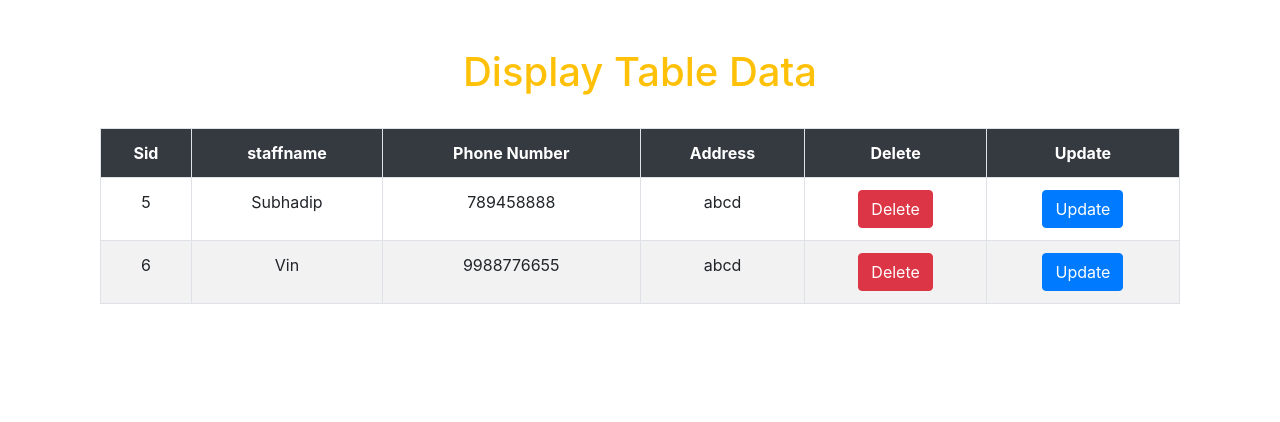
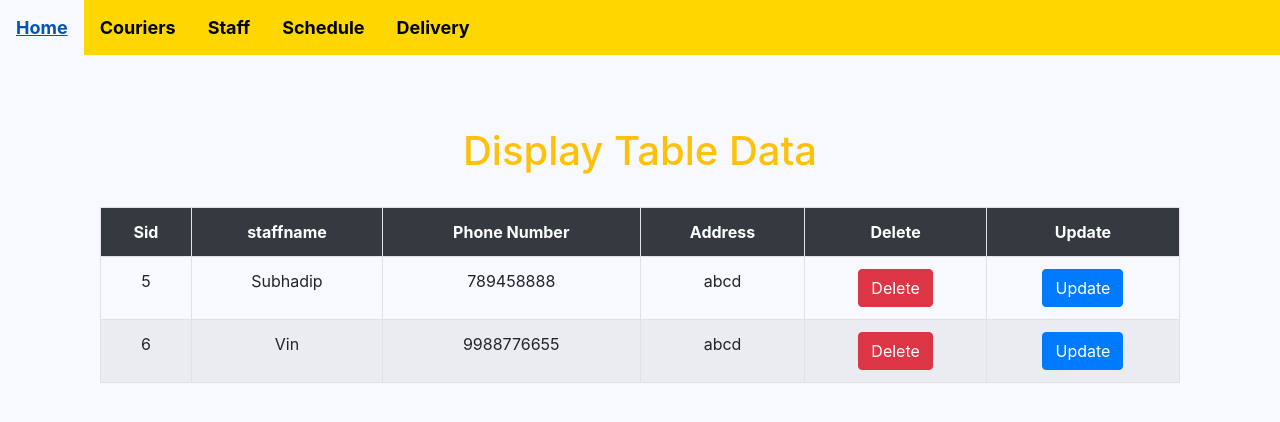
Before and after one commit to subhadippal006/Courier-Management-System, a PHP site: page /dbmsminiproj/display.php in a window 1280 px wide. Shown: the top 422 px of the page. Run offline with PHP 8.4, Linux system fonts and the light colour scheme; data comes from the database, SQL or seed files in the repository; some libraries are stand-ins or nearby versions.

Commit message:
added new buttn

```diff
--- a/display.php
+++ b/display.php
@@ -12,8 +12,78 @@
  <link rel="stylesheet" type="text/css" href="http://ajax.aspnetcdn.com/ajax/jquery.dataTables/1.9.4/css/jquery.dataTables.css">
    <script type="text/javascript" charset="utf8" src="https://ajax.aspnetcdn.com/ajax/jquery.dataTables/1.9.4/jquery.dataTables.min.js"></script>
 
+  <link rel="stylesheet" href="https://cdnjs.cloudflare.com/ajax/libs/font-awesome/4.7.0/css/font-awesome.min.css">
+  <style>
+
+     figcaption {
+      color:black;
+      font-style: italic;
+      padding: 5px;
+      text-align: center;
+    }
+    * {
+      box-sizing: border-box;
+    }
+
+    .column {
+      float: left;
+      width: 20%;
+      padding: 20px;
+    }
+
+    /* Clearfix (clear floats) */
+    .row::after {
+      content: "";
+      clear: both;
+      display: table;
+    }
+    </style>
+<style>
+
+   ul {
+     list-style-type: none;
+     margin: 0;
+     padding: 0;
+     overflow:hidden;
+     background-color: #FFD700;
+   }
+
+   li {
+     float: left;
+   }
+
+   li a {
+     display: block;
+     color: black;
+     text-align: center;
+     padding: 14px 16px;
+     font-size: large;
+     text-decoration: none;
+   }
+
+   li a:hover {
+     background-color:ghostwhite;
+   }
+   .checked {
+  color: orange;
+}
+ body{
+               background-color:ghostwhite;
+            }
+
+   </style>
+
+
 </head>
 <body>
+<ul>
+   <li><a class="active" href="home.html"><b>Home</b></a></li>
+   <li><a href="couriers.html"><b>Couriers</b></a></li>
+   <li><a href="staff.html"><b>Staff</b></a></li>
+   <li><a href="schedule.html"><b>Schedule</b></a></li>
+   <li><a href="delivery.html"><b>Delivery</b></a></li>
+ </ul>
+ <br>
 
  <div class="container">
  <div class="col-lg-12">
```
Also changed, not shown: home.html (+5 -3 lines).
